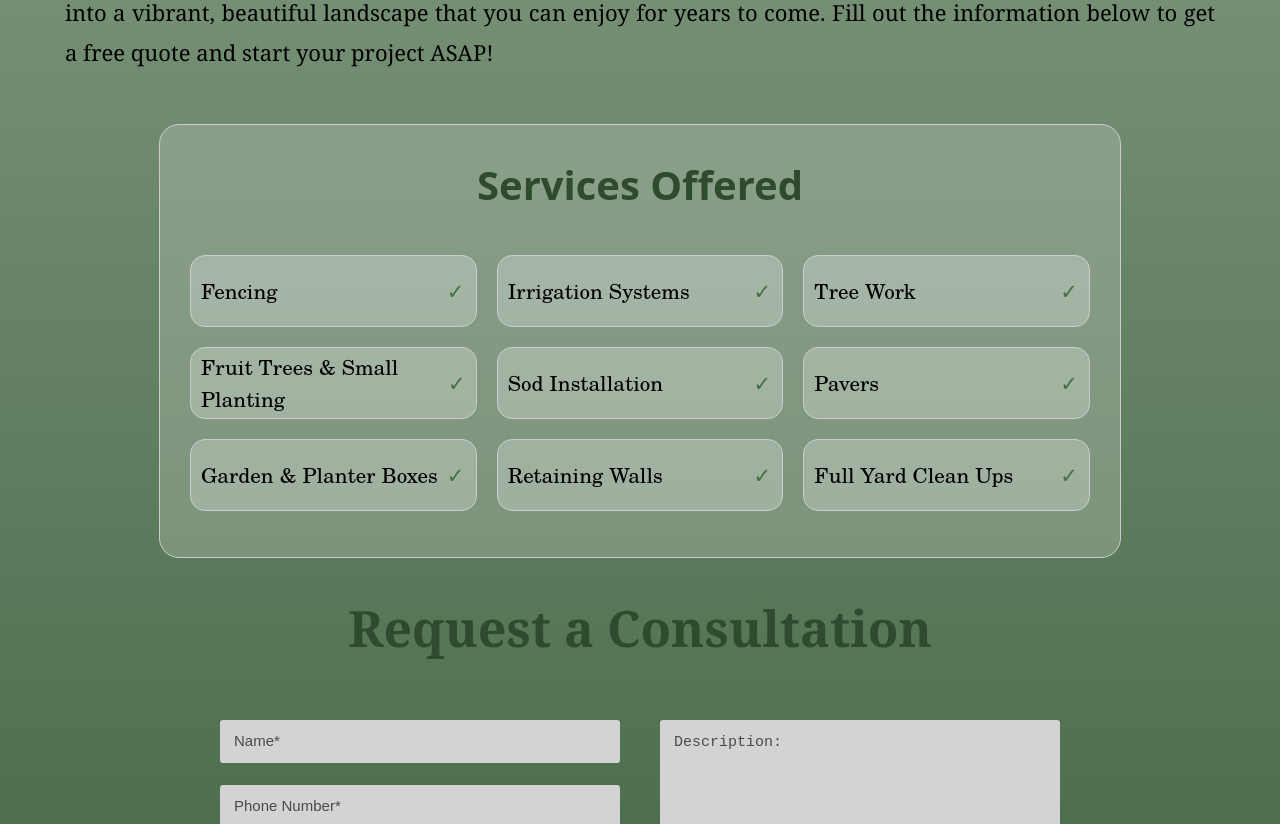
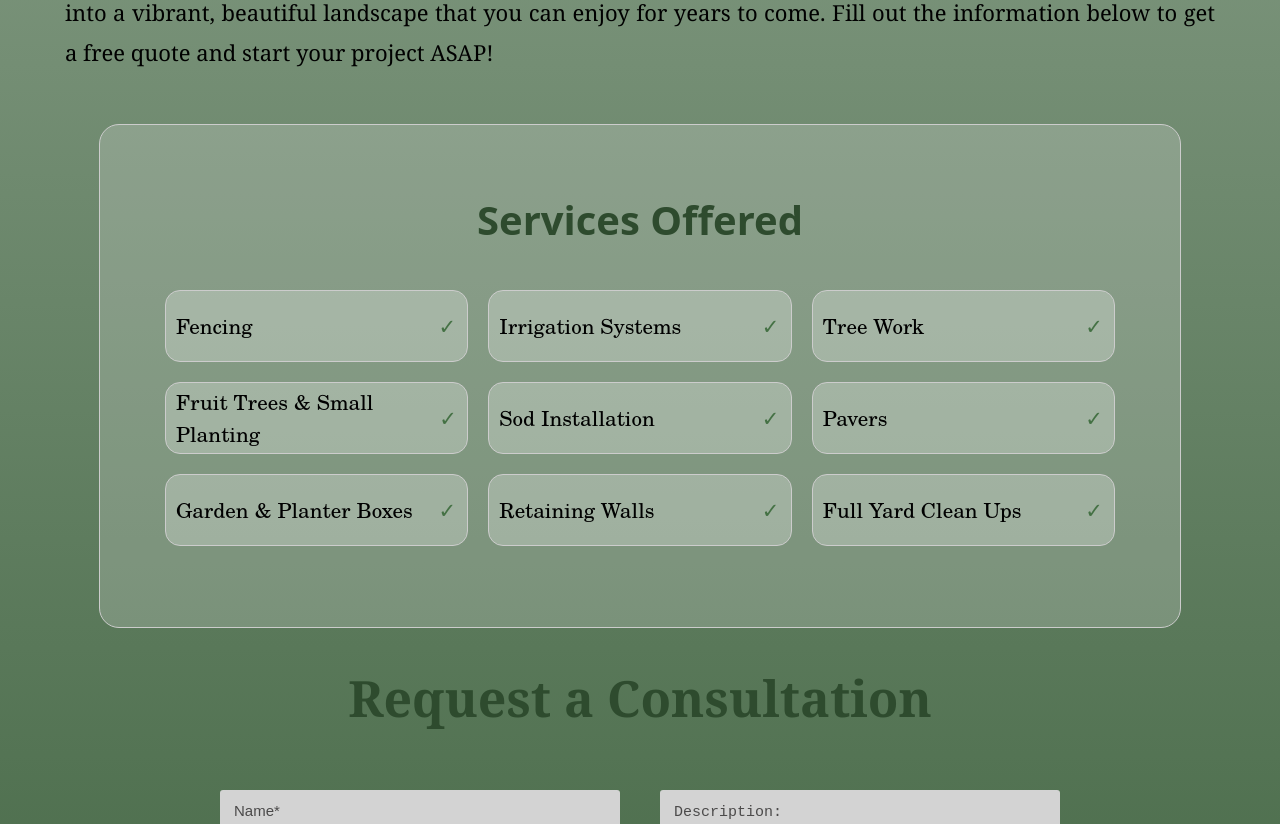
Before and after one commit to OsbaldoRamirez-create/RR_Wesbite_Vite, a React (Vite) app: page /landscaping in a window 1280 px wide. Shown: the part 1680-2504 px from the top of the page. Built offline with nearby package versions, Linux system fonts and the light colour scheme; no server answers.

Commit message:
updated minor css

```diff
--- a/src/Pages/Landscaping.jsx
+++ b/src/Pages/Landscaping.jsx
@@ -10,7 +10,7 @@ export default function LandscapingPage() {
     <Slideshow images={yardImages}/>
 
     <div className='landscaping-info'>
-      <h3>What It Takes To Transform Your Yard </h3>
+      <h2>What It Takes To Transform Your Yard </h2>
         <p> When transforming your yard it takes a great and trustable team to complete the project as you imagined it.
             At Ramirez Landscaping, we understand that each yard is a reflection of its owner's personality and dreams.
             Thats why we commit to not only meeting your expectations but exceeding them.
@@ -27,7 +27,7 @@ export default function LandscapingPage() {
 
     </div>
     <div className='landscaping-services'>
-            <h2> Services Offered</h2>
+            <h3> Services Offered</h3>
             <div className='services'>
                 <ul>
 
--- a/src/Styles/LandscapingStyles.css
+++ b/src/Styles/LandscapingStyles.css
@@ -7,13 +7,13 @@
     margin: 30px auto;
 }
 .main-landscaping > h1{
-    color: #2e4b2e;
+    color: #2E4B2E;
     font-size: 50px;
     margin-top: auto;
     font-family: georgia,serif;
 }
-.landscaping-info h3{
-    color: #2e4b2e;
+.landscaping-info h2{
+    color: #2E4B2E;
     font-size: 50px;
     margin: 20px auto;
     width: fit-content;
@@ -26,17 +26,17 @@
 }
 
 .landscaping-services{
-    display:block;
-    margin: auto;
-    padding: 30px;
     background-color: #e5e5e53b;
     border: 1px solid #ccc;
-    width: 900px;
     border-radius: 20px;
+    display: block;
+    margin: auto;
+    max-width: 950px;
+    padding: 65px;
 }
 
-.landscaping-services h2{
-    color: #2e4b2e;
+.landscaping-services h3{
+    color: #2E4B2E;
     font-size: 40px;
     margin-top: auto;
     margin-bottom: 40px;
@@ -57,6 +57,7 @@
     }
     .landscaping-info p{
         font-size: 19px;
+        line-height: 35px;
     }
     .landscaping-services{
         width: 400px;
```
